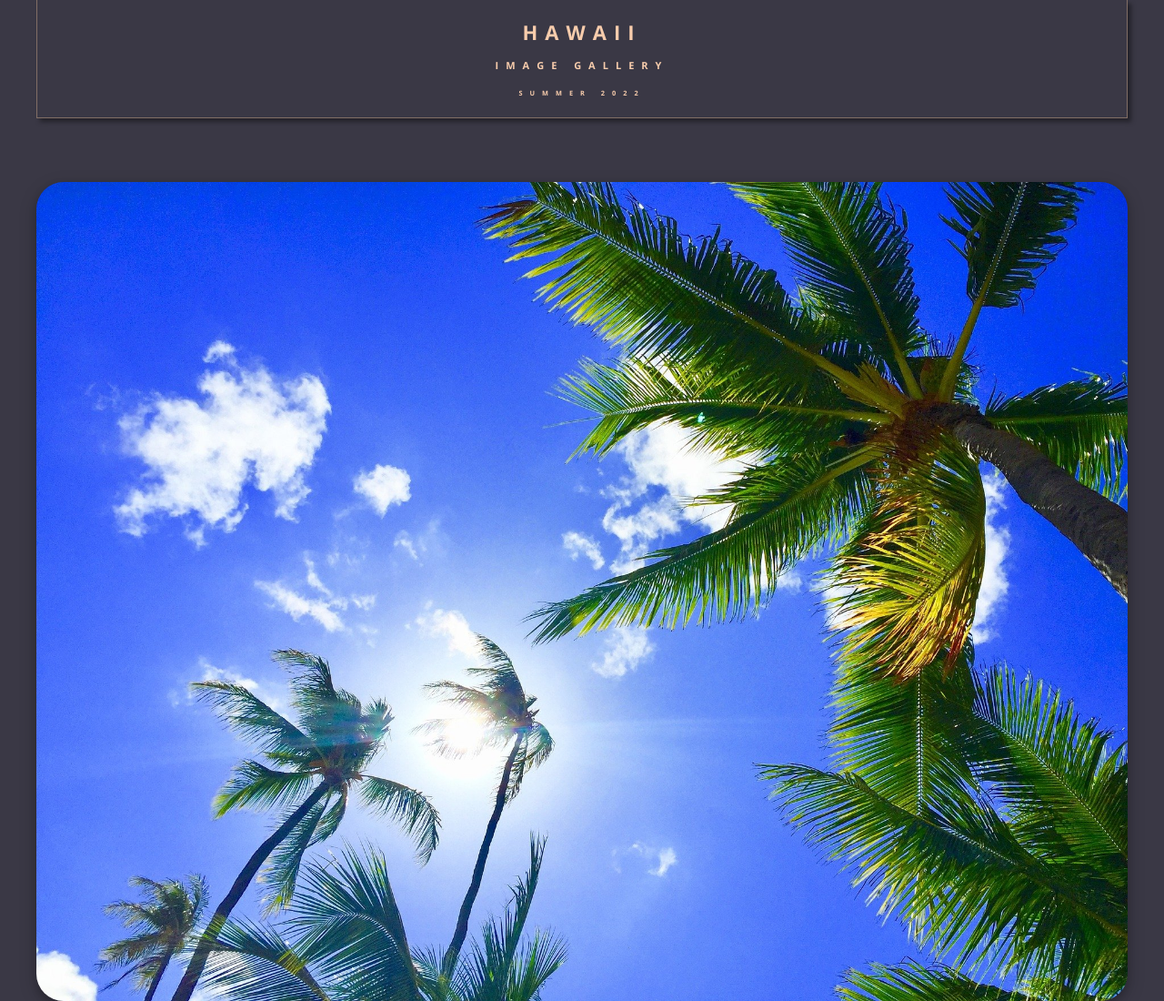
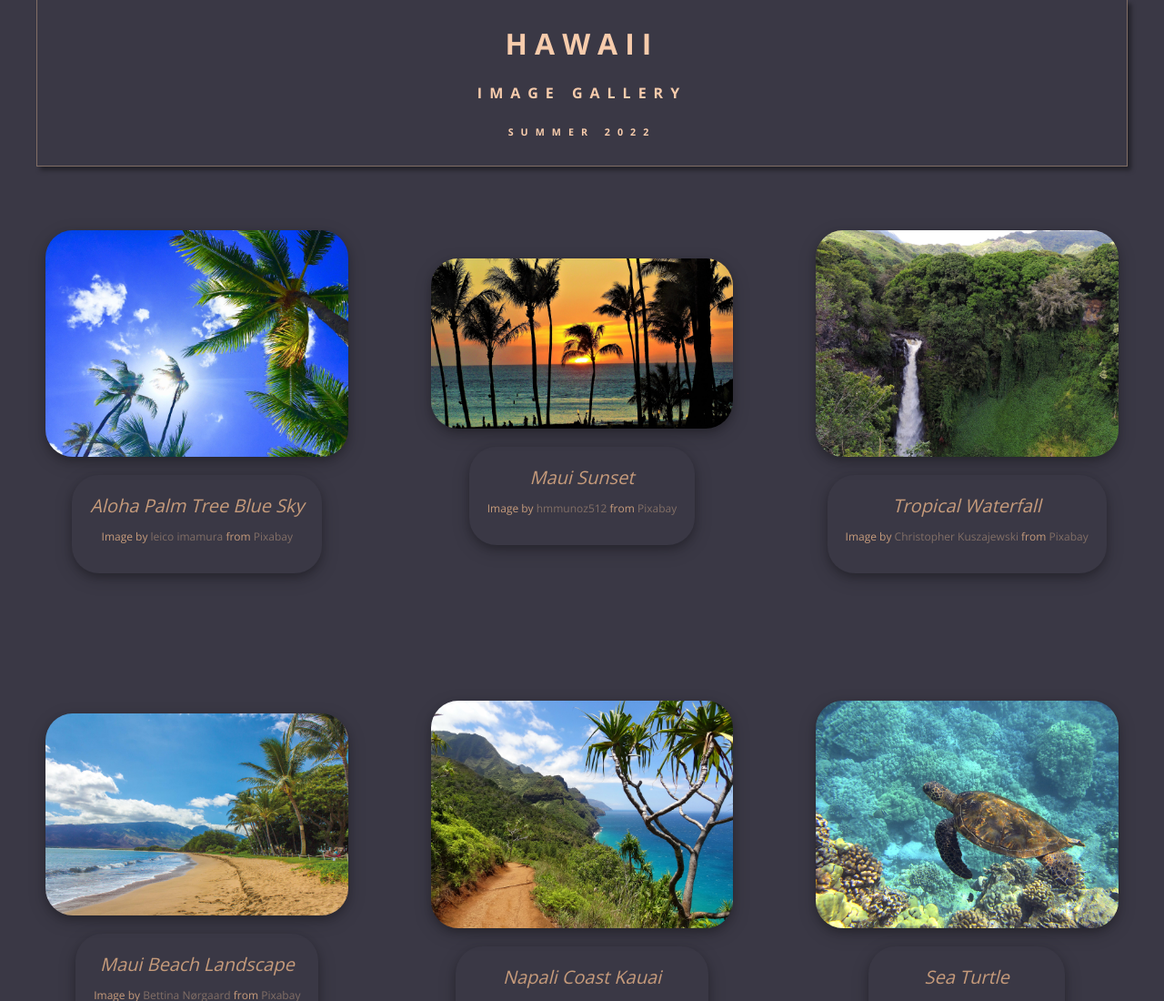
Before and after one commit to CSF2223/imagegallery-FortierKaley, a plain HTML site: page index.html in a window 1280 px wide. Shown: the top 1100 px of the page at 91% size. Drawn offline with nearby package versions, Linux system fonts and the light colour scheme.

```diff
--- a/index.html
+++ b/index.html
@@ -15,7 +15,7 @@
         <h6>Summer 2022</h6>
     </header>
 
-    <section>
+    <section class="gallery">
         <div class ="imageCard">
             <img src="assets/hawaii-2700190_1920.jpg" alt="Aloha Palm Tree Blue Sky" width="300" height=""></img>
             <div class ="cardText">
--- a/style.css
+++ b/style.css
@@ -69,8 +69,26 @@ p {
 .cardText {
     color: #C69B7B;
     text-align: center;
-    padding: 1rem;
+    padding: 2rem;
     border-radius: 30px;
     margin-top: 2rem;
     box-shadow: 0 4px 8px 0 rgba(0, 0, 0, 0.2), 0 6px 20px 0 rgba(0, 0, 0, 0.19);
 }
+
+@media (min-width: 768px) {
+    header {
+        font-size: 1.6rem;
+    }
+
+    .gallery  {
+        display: flex;
+        flex-direction: row;
+        justify-content: space-evenly;
+        flex-wrap: wrap;
+     }
+
+     .imageCard {
+        max-width: 26%;
+     }
+
+}
```
